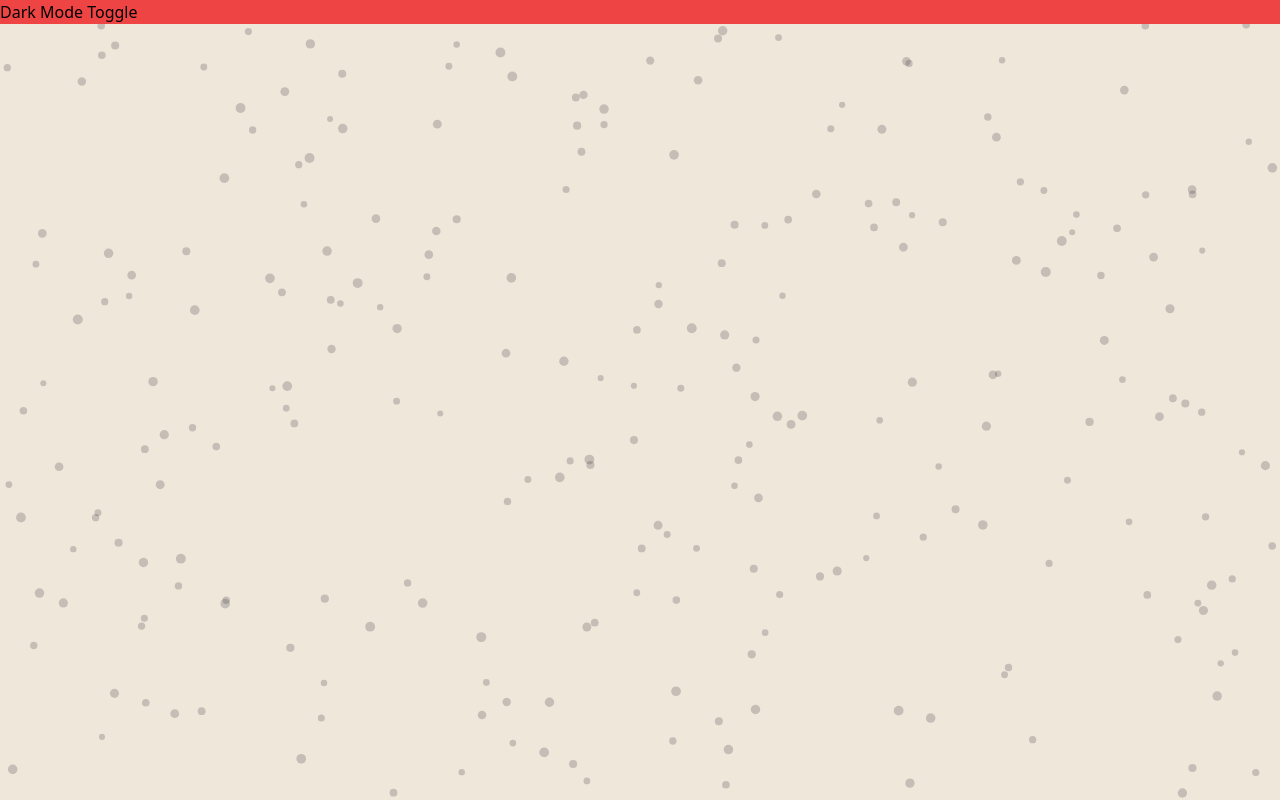
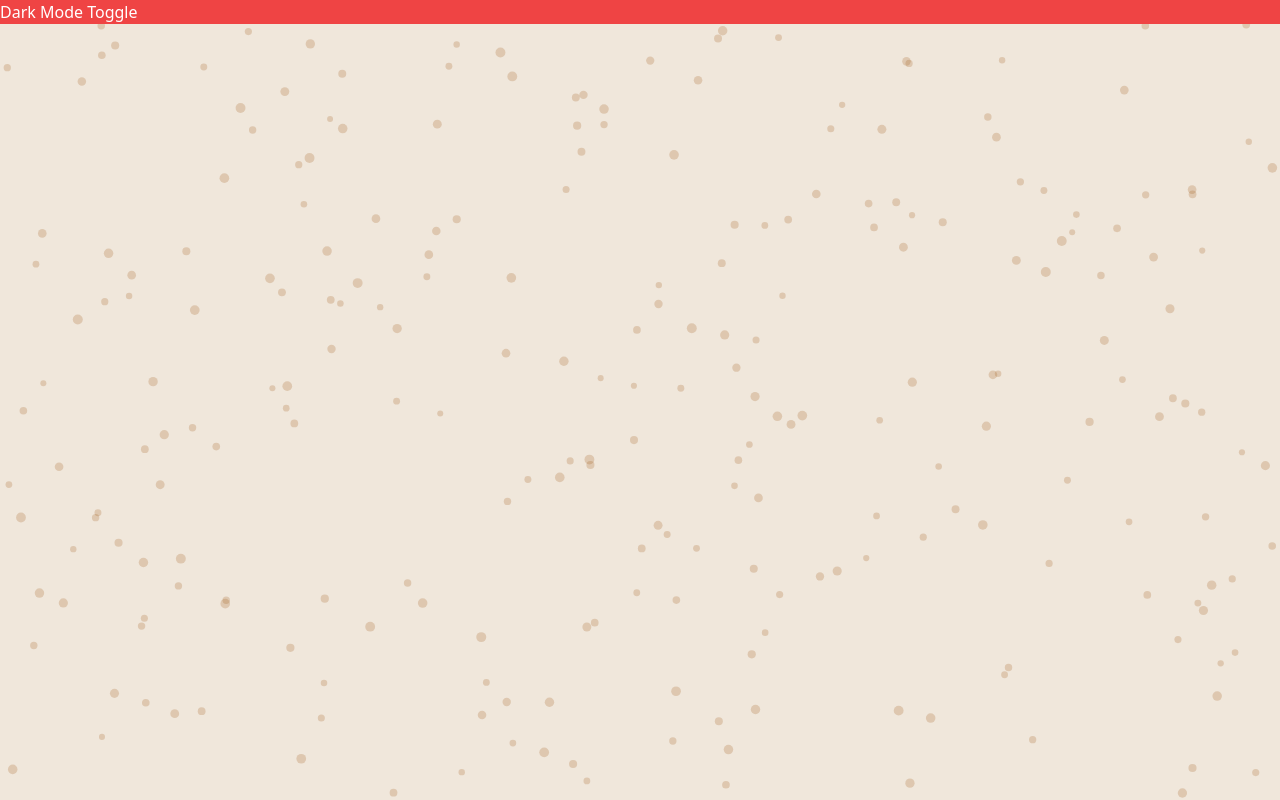
Before and after one commit to aboutBlank-dev/personal-website, a React (Vite) app: page / in a window 1280 px wide. Built offline with nearby package versions, Linux system fonts and the light colour scheme.

Commit message:
stop css transition on page load

```diff
--- a/index.html
+++ b/index.html
@@ -3,10 +3,16 @@
   <head>
     <meta charset="UTF-8" />
     <meta name="viewport" content="width=device-width, initial-scale=1.0" />
+    <meta name="color-scheme" content="dark" />
     <title>Personal Website</title>
   </head>
   <body>
     <div id="root"></div>
     <script type="module" src="/src/main.tsx"></script>
   </body>
+  <script type="text/javascript">
+    document.addEventListener("DOMContentLoaded", function () {
+      document.documentElement.classList.remove("no-transition");
+    });
+  </script>
 </html>
--- a/src/App.tsx
+++ b/src/App.tsx
@@ -16,7 +16,7 @@ function App() {
     DarkModeUtils.setDarkMode(isDarkMode);
   };
 
-  //Set dark mode based on system preference/previous preference (only once at the start of app)
+  // //Set dark mode based on system preference/previous preference (only once at the start of app)
   useEffect(() => {
     DarkModeUtils.setDarkMode(isDarkMode);
   }, []);
--- a/src/components/particleBackground.tsx
+++ b/src/components/particleBackground.tsx
@@ -3,25 +3,15 @@ import Particles from "@tsparticles/react";
 import { Container, ISourceOptions } from "@tsparticles/engine";
 import { DarkModeContext } from "../contexts/darkModeContext";
 
-const LightBackgroundColor = "#f0e7db";
-const DarkBackgroundColor = "#202023";
-const LightParticleColor = "#202023";
+const LightParticleColor = "#964B00";
 const DarkParticleColor = "#ffffff";
 
 const ParticleBackground = () => {
   const containerRef = useRef<Container | undefined>(undefined);
   const { isDarkMode } = useContext(DarkModeContext);
-  const backgroundColor = isDarkMode
-    ? DarkBackgroundColor
-    : LightBackgroundColor;
   const particleColor = isDarkMode ? DarkParticleColor : LightParticleColor;
 
   const backgroundOptions: ISourceOptions = {
-    background: {
-      color: {
-        value: backgroundColor,
-      },
-    },
     fpsLimit: 120,
     interactivity: {
       detectsOn: "canvas",
@@ -79,17 +69,12 @@ const ParticleBackground = () => {
   useEffect(() => {
     if (!containerRef.current) return;
 
-    const backgroundColor = isDarkMode
-      ? DarkBackgroundColor
-      : LightBackgroundColor;
     const particleColor = isDarkMode ? DarkParticleColor : LightParticleColor;
-    containerRef.current.options.background.color.value = backgroundColor;
     containerRef.current.options.particles.color.value = particleColor;
     containerRef.current.refresh().then();
   }, [isDarkMode]);
 
   return useMemo(() => {
-    console.log("rendering particle background");
     return (
       <div>
         <Particles
--- a/src/index.css
+++ b/src/index.css
@@ -4,5 +4,25 @@
 
 .dark *,
 .light * {
-  transition: background-color 0.3s ease-in-out;
+  -webkit-transition: background-color 0.2s ease-in-out;
+  -moz-transition: background-color 0.2s ease-in-out;
+  -ms-transition: background-color 0.2s ease-in-out;
+  -o-transition: background-color 0.2s ease-in-out;
+  transition: background-color 0.2s ease-in-out;
 }
+
+.dark body {
+  background-color: #202023;
+}
+
+.light body {
+  background-color: #f0e7db;
+}
+
+.no-transition * {
+  -webkit-transition: none !important;
+  -moz-transition: none !important;
+  -ms-transition: none !important;
+  -o-transition: none !important;
+  transition: none !important;
+}
--- a/src/utils/darkModeUtils.ts
+++ b/src/utils/darkModeUtils.ts
@@ -1,12 +1,11 @@
 export default class DarkModeUtils {
   static getDefaultIsDarkMode(): boolean {
-    if (localStorage.getItem("color-theme") === "dark") {
+    const matches = window.matchMedia("(prefers-color-scheme: dark)").matches;
+    if (localStorage.getItem("color-theme") === "dark" || matches) {
       return true;
-    } else if (localStorage.getItem("color-theme") === "light") {
+    } else {
       return false;
     }
-
-    return window.matchMedia("(prefers-color-scheme: dark)").matches;
   }
 
   static setDarkMode(isDarkMode: boolean): void {
```
